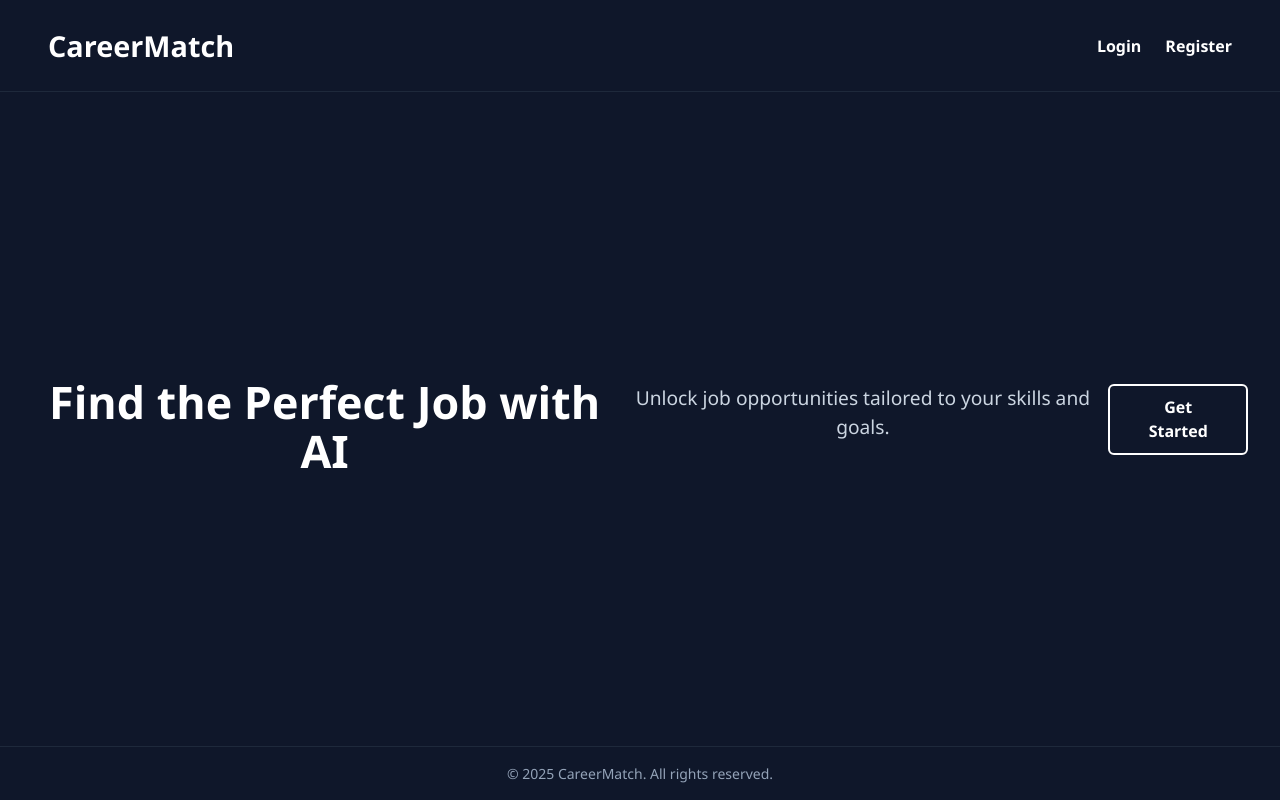
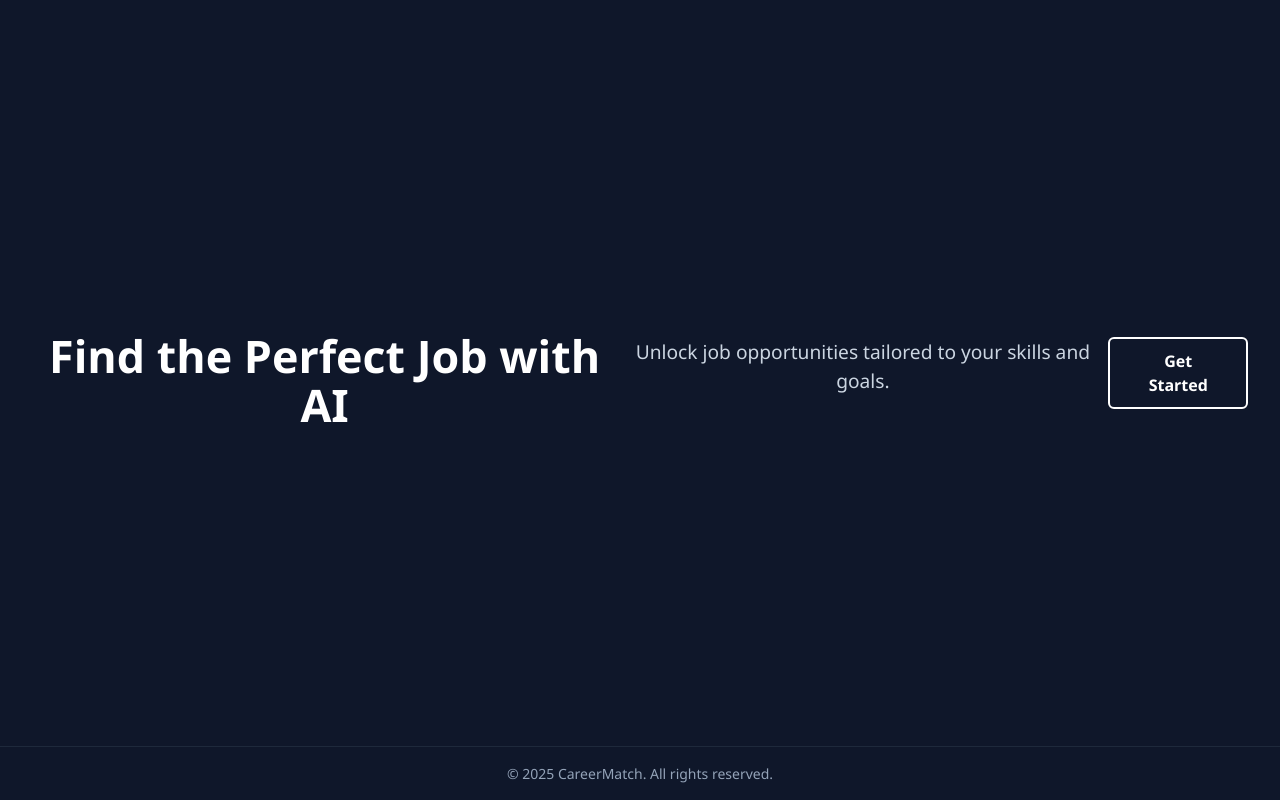
Before and after one commit to The-morning-star23/job-recommendation-platform, a React (Vite) app in the folder frontend/: page / in a window 1280 px wide. Built offline with nearby package versions, Linux system fonts and the light colour scheme.

Commit message:
updated frontend/Landing.jsx,  Landing.css and also added Header.jsx and Header.css

```diff
--- /dev/null
+++ b/frontend/src/pages/Header.css
@@ -0,0 +1,27 @@
+.navbar {
+  display: flex;
+  justify-content: space-between;
+  align-items: center;
+  padding: 1.5rem 3rem;
+  background-color: #0f172a;
+  border-bottom: 1px solid #1e293b;
+}
+
+.logo a {
+  font-size: 1.8rem;
+  font-weight: 700;
+  color: #ffffff;
+  text-decoration: none;
+}
+
+.nav-links a {
+  margin-left: 1.5rem;
+  text-decoration: none;
+  font-weight: 600;
+  color: #ffffff;
+  transition: color 0.3s;
+}
+
+.nav-links a:hover {
+  color: #60a5fa;
+}
--- /dev/null
+++ b/frontend/src/pages/Header.jsx
@@ -0,0 +1,20 @@
+import React from 'react';
+import { Link } from 'react-router-dom';
+import './Header.css';
+
+const Header = () => {
+  return (
+    <header className="navbar">
+      <div className="logo">
+        <Link to="/">CareerMatch</Link>
+      </div>
+      <nav className="nav-links">
+        <Link to="/">Home</Link>
+        <Link to="/career-match">CareerMatch</Link>
+        <Link to="/login">Login</Link>
+      </nav>
+    </header>
+  );
+};
+
+export default Header;
--- a/frontend/src/pages/Landing.css
+++ b/frontend/src/pages/Landing.css
@@ -13,34 +13,6 @@ body, html, #root {
   display: flex;
   flex-direction: column;
   min-height: 100vh;
-}
-
-/* Navbar */
-.navbar {
-  display: flex;
-  justify-content: space-between;
-  align-items: center;
-  padding: 1.5rem 3rem;
-  background-color: #0f172a;
-  border-bottom: 1px solid #1e293b;
-}
-
-.logo {
-  font-size: 1.8rem;
-  font-weight: 700;
-  color: #ffffff;
-}
-
-.nav-links a {
-  margin-left: 1.5rem;
-  text-decoration: none;
-  font-weight: 600;
-  color: #ffffff;
-  transition: color 0.3s;
-}
-
-.nav-links a:hover {
-  color: #60a5fa;
 }
 
 /* Hero section */
--- a/frontend/src/pages/Landing.jsx
+++ b/frontend/src/pages/Landing.jsx
@@ -5,14 +5,6 @@ import './Landing.css';
 const Landing = () => {
   return (
     <div className="landing-section">
-      <header className="navbar">
-        <div className="logo">CareerMatch</div>
-        <div className="nav-links">
-          <Link to="/login">Login</Link>
-          <Link to="/register">Register</Link>
-        </div>
-      </header>
-
       <main className="hero">
         <h1>Find the Perfect Job with AI</h1>
         <p>Unlock job opportunities tailored to your skills and goals.</p>
```
